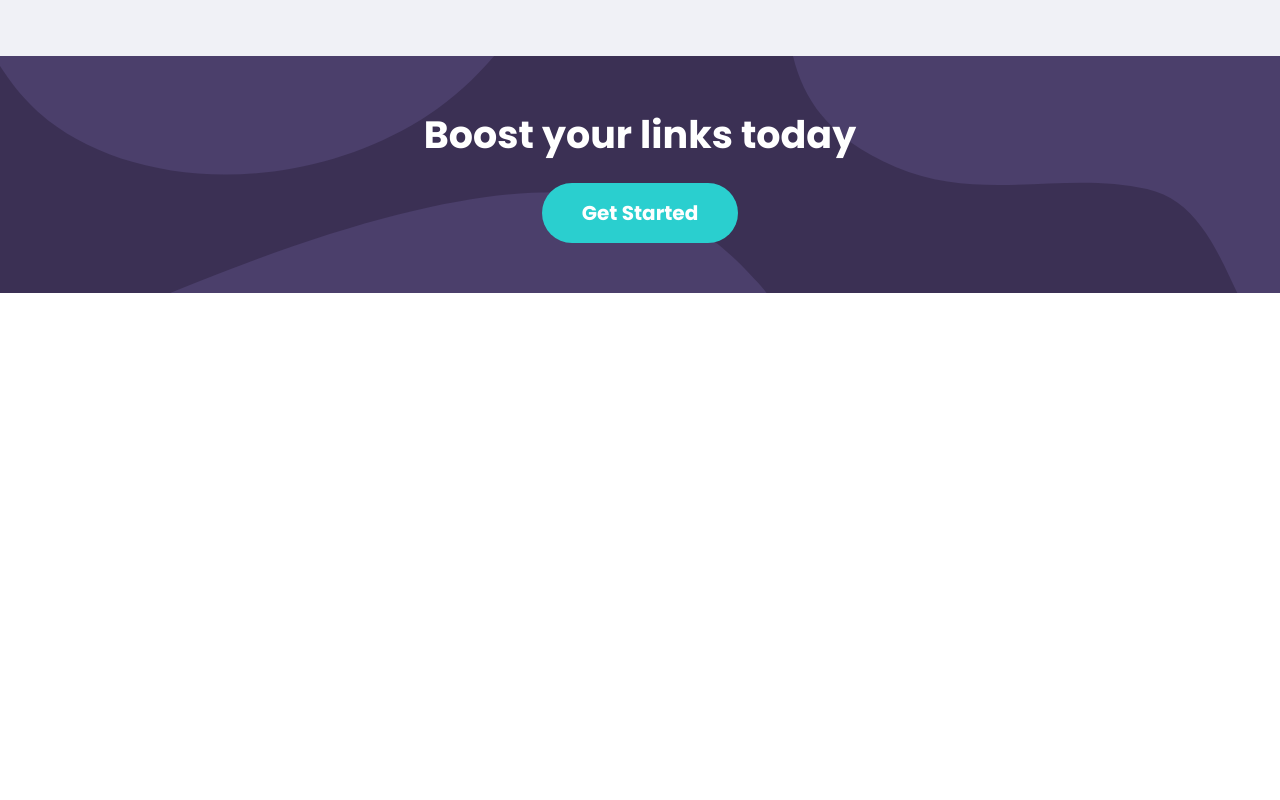
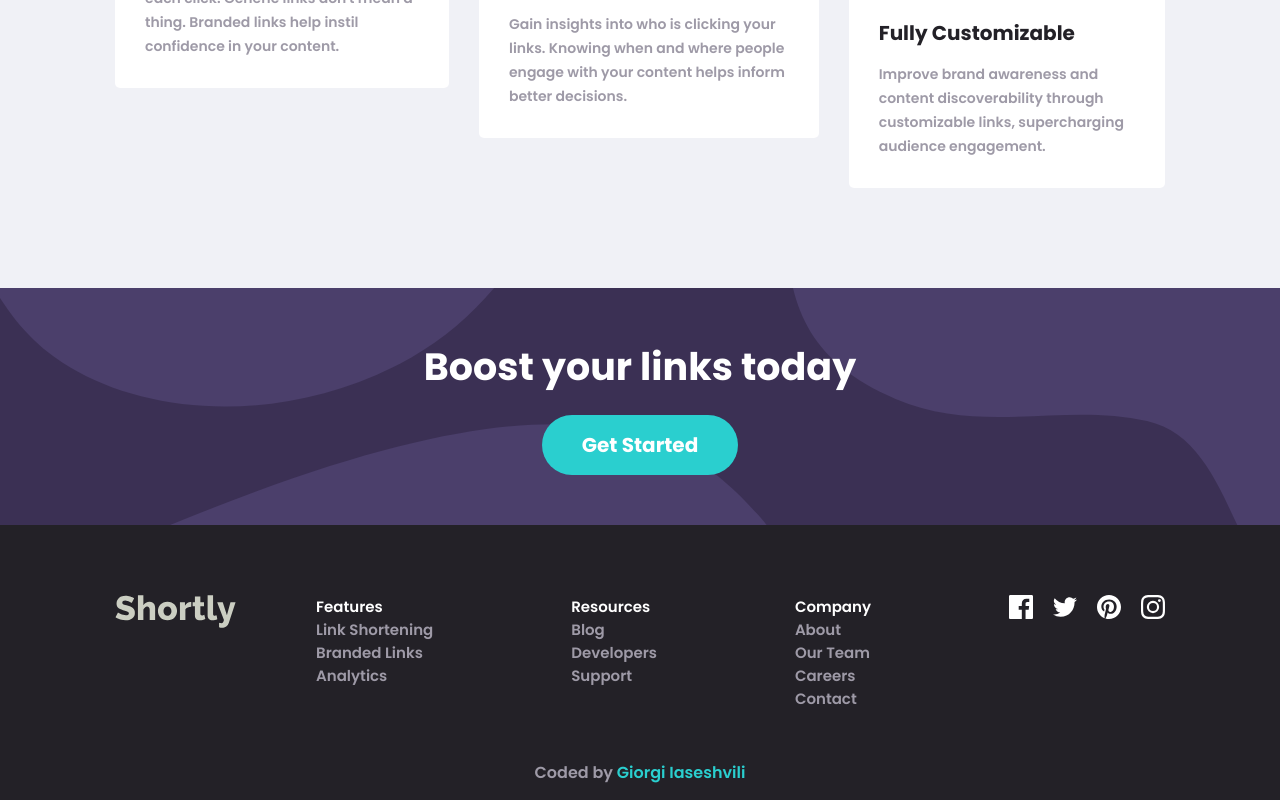
Before and after one commit to IASIKO/urlShortener, a React (Vite) app: page / in a window 1280 px wide. Shown: the part 1665-2465 px from the top of the page. Before the commit the page ends 1958 px from the top, so only its background shows below. Built offline with nearby package versions, Linux system fonts and the light colour scheme.

Commit message:
add footer

```diff
--- a/src/App.jsx
+++ b/src/App.jsx
@@ -7,7 +7,6 @@ function App() {
     <>
       <Header />
       <Body />
-      {/* <Footer /> */}
     </>
   );
 }
--- a/src/components/Body.jsx
+++ b/src/components/Body.jsx
@@ -3,6 +3,7 @@ import styles from "../css/components/Body.module.css";
 import recognition from "../assets/icon-brand-recognition.svg";
 import detail from "../assets/icon-detailed-records.svg";
 import fully from "../assets/icon-fully-customizable.svg";
+import Footer from "./Footer";
 
 const Body = () => {
   return (
@@ -72,6 +73,7 @@ const Body = () => {
         <h2>Boost your links today</h2>
         <a>Get Started</a>
       </section>
+      <Footer />
     </main>
   );
 };
--- a/src/components/Footer.jsx
+++ b/src/components/Footer.jsx
@@ -1,9 +1,47 @@
-import React from 'react'
+import React from "react";
+import styles from "../css/components/Footer.module.css";
+import logo from "../assets/logo.svg";
+import facebook from "../assets/icon-facebook.svg";
+import twitter from "../assets/icon-twitter.svg";
+import pinterest from "../assets/icon-pinterest.svg";
+import instagram from "../assets/icon-instagram.svg";
 
 const Footer = () => {
   return (
-    <div>Footer</div>
-  )
-}
+    <div className={styles.footer}>
+      <div className={styles.footerWrapper}>
+        <img src={logo} alt="logo" />
+        <ul aria-label="Features" className={styles.features}>
+          <li>Link Shortening</li>
+          <li>Branded Links</li>
+          <li>Analytics</li>
+        </ul>
+        <ul aria-label="Resources" className={styles.resources}>
+          <li>Blog</li>
+          <li>Developers</li>
+          <li>Support</li>
+        </ul>
+        <ul aria-label="Company" className={styles.company}>
+          <li>About</li>
+          <li>Our Team</li>
+          <li>Careers</li>
+          <li>Contact</li>
+        </ul>
+        <div className={styles.socIcons}>
+          <img src={facebook} alt="facebook" />
+          <img src={twitter} alt="twitter" />
+          <img src={pinterest} alt="pinterest" />
+          <img src={instagram} alt="instagram" />
+        </div>
+      </div>
+      <div className={styles.attribution}>
+        <span>Coded by </span>
+        <a href="https://www.linkedin.com/in/giorgi-iaseshvili/">
+          Giorgi Iaseshvili
+        </a>
+      </div>
+    </div>
+  );
+};
 
-export default Footer
+export default Footer;
--- /dev/null
+++ b/src/css/components/Footer.module.css
@@ -0,0 +1,81 @@
+.footer {
+  background-color: #232127;
+  padding-top: 70px;
+}
+
+.footerWrapper {
+  align-items: flex-start;
+  display: flex;
+  gap: 80px;
+  margin: 0 auto;
+  max-width: 1050px;
+  padding: 0 20px;
+}
+
+.footerWrapper img {
+  filter: invert(1);
+}
+
+.features {
+  margin-left: auto;
+  list-style: none;
+}
+
+.resources {
+  list-style: none;
+}
+
+.company {
+  list-style: none;
+}
+
+ul {
+  display: flex;
+  flex-direction: column;
+  font-size: 15px;
+}
+
+ul::before {
+  content: attr(aria-label);
+  color: #fff;
+}
+
+li {
+  color: #9e9aa7;
+  transition: all 0.2s;
+  font-size: 15px;
+}
+
+li:hover {
+  cursor: pointer;
+  color: #2acfcf;
+}
+
+.socIcons {
+  align-items: center;
+  align-self: start;
+  display: flex;
+  gap: 20px;
+}
+
+.socIcons img {
+  cursor: pointer;
+  filter: invert(0);
+  transition: all 0.2s;
+}
+
+.socIcons img:hover {
+  filter: invert(#2acfcf);
+}
+
+.attribution {
+  color: #9e9aa7;
+  margin-top: 50px;
+  padding-bottom: 15px;
+  text-align: center;
+}
+
+.attribution a {
+  color: #2acfcf;
+  text-decoration: none;
+}
```
